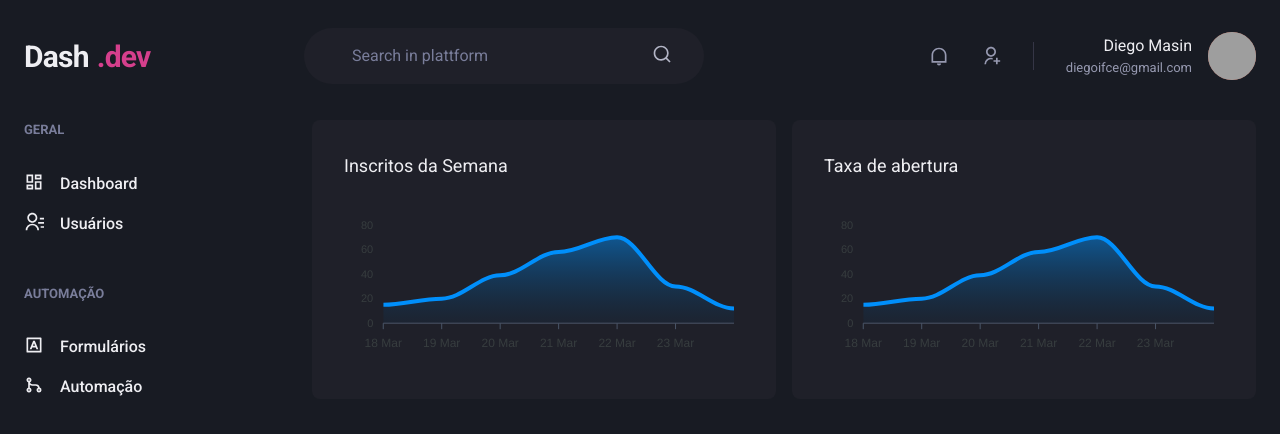
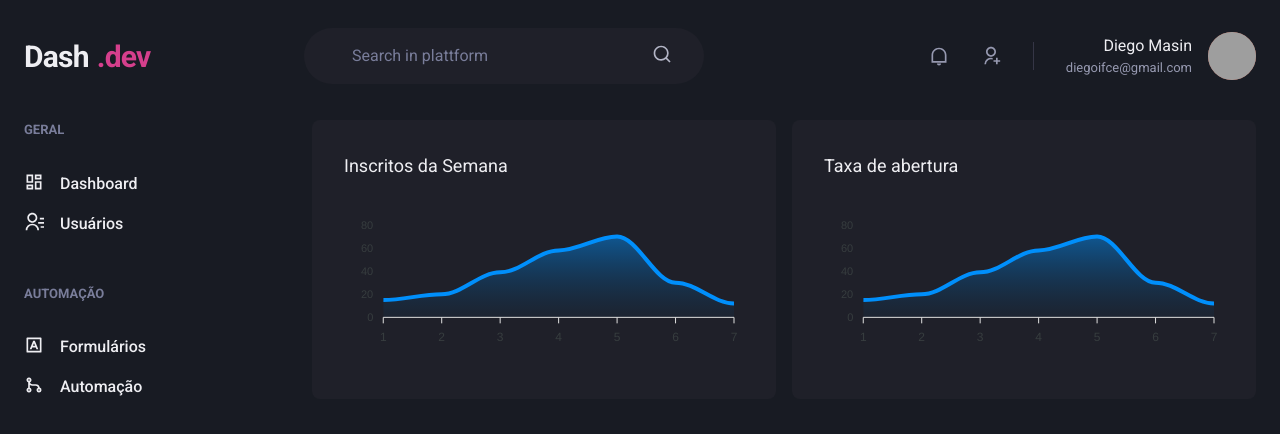
Before and after one commit to diegoMasin/my-chakraui-nextjs, a Next.js app: page /dashboard in a window 1280 px wide. Shown: the top 434 px of the page. Built offline with nearby package versions, Linux system fonts and the light colour scheme; grey boxes are pictures that could not be loaded.

Commit message:
Removing temporaly xaxis type datetime.

```diff
--- a/src/pages/dashboard.tsx
+++ b/src/pages/dashboard.tsx
@@ -13,20 +13,20 @@ const options = {
   grid: { show: false },
   dataLabels: { enabled: false },
   tooltip: { enabled: false },
-  xaxis: {
-    type: 'datetime',
-    axisBorder: { color: theme.colors.gray[600] },
-    axisTicks: { color: theme.colors.gray[600] },
-    categories: [
-      '2021-03-18T00:00:00.000Z',
-      '2021-03-19T00:00:00.000Z',
-      '2021-03-20T00:00:00.000Z',
-      '2021-03-21T00:00:00.000Z',
-      '2021-03-22T00:00:00.000Z',
-      '2021-03-23T00:00:00.000Z',
-      '2021-03-24T00:00:00.000Z',
-    ],
-  },
+  // xaxis: {
+  //   type: 'datetime',
+  //   axisBorder: { color: theme.colors.gray[600] },
+  //   axisTicks: { color: theme.colors.gray[600] },
+  //   categories: [
+  //     '2021-03-18T00:00:00.000Z',
+  //     '2021-03-19T00:00:00.000Z',
+  //     '2021-03-20T00:00:00.000Z',
+  //     '2021-03-21T00:00:00.000Z',
+  //     '2021-03-22T00:00:00.000Z',
+  //     '2021-03-23T00:00:00.000Z',
+  //     '2021-03-24T00:00:00.000Z',
+  //   ],
+  // },
   fill: {
     opacity: 0.3,
     type: 'gradient',
```
